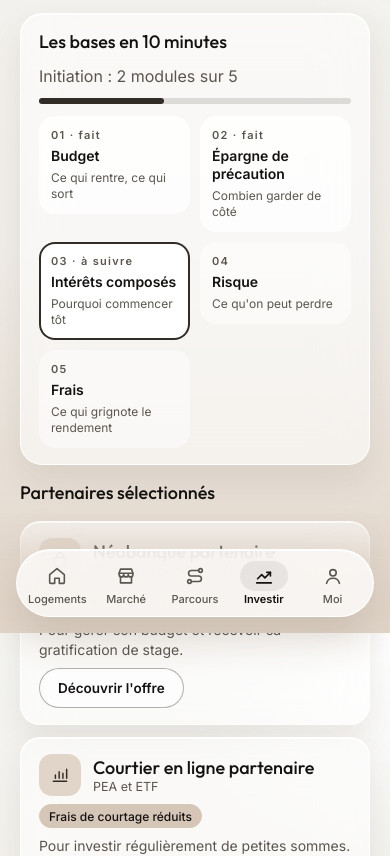
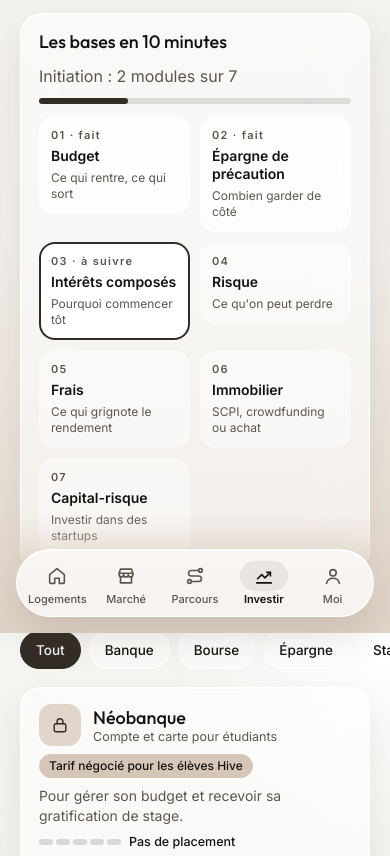
Before and after one commit to lawic-cs/hive-site, a plain HTML site: page investir.html in a window 390 px wide. Shown: the part 211-1067 px from the top of the page. Drawn offline with Linux system fonts and the light colour scheme.

Commit message:
Investir : capital-risque (startups Y Combinator), immobilier, immobilier de luxe et CGP
Co-Authored-By: Claude Opus 5.5 <noreply@anthropic.com>
Claude-Session: https://claude.ai/code/session_01ESYAtf8ZqdMufjrKf91JfF

```diff
--- a/assets/css/hive.css
+++ b/assets/css/hive.css
@@ -531,3 +531,13 @@ button.item { width: 100%; text-align: left; cursor: pointer; color: var(--encre
 .action__date { flex: none; font-size: 12px; font-weight: 600; color: var(--galet); white-space: nowrap; }
 .action .tag { flex: none; }
 .objectifs-btn { align-self: flex-start; }
+
+/* ---------- Investir : niveau de risque ---------- */
+.risk { display: flex; align-items: center; gap: 8px; font-size: 12.5px; font-weight: 500; }
+.risk__bars { display: inline-flex; gap: 3px; }
+.risk__bars i { width: 14px; height: 6px; border-radius: 3px; background: rgba(90, 86, 79, 0.2); }
+.risk__bars i.on { background: var(--moka); }
+.partner__horizon { display: inline-flex; align-items: center; gap: 6px; font-size: 12.5px; color: var(--galet); }
+.partner__horizon .ico svg { width: 15px; height: 15px; }
+.partner .sub { flex: 1; }
+.partner .tag { white-space: normal; height: auto; min-height: 24px; padding: 3px 9px; line-height: 16px; }
--- a/assets/js/app.js
+++ b/assets/js/app.js
@@ -32,6 +32,10 @@
     cart: '<path d="M4 5h2l2 10h9.5l2-7H7"/><circle cx="9.5" cy="19" r="1.3"/><circle cx="17" cy="19" r="1.3"/>',
     wash: '<rect x="5" y="3.5" width="14" height="17" rx="2"/><circle cx="12" cy="13" r="4"/><path d="M8 6.5h.01M11 6.5h.01"/>',
     cross: '<path d="M10 4h4v6h6v4h-6v6h-4v-6H4v-4h6z"/>',
+    rocket: '<path d="M12 3c3 1.5 5 4.8 5 8.5V15l-2.5 2h-5L7 15v-3.5C7 7.8 9 4.5 12 3z"/><circle cx="12" cy="10" r="1.6"/><path d="M9.5 17.5 8 21M14.5 17.5 16 21"/>',
+    building: '<path d="M5 20.5V5.5A1.5 1.5 0 0 1 6.5 4h7A1.5 1.5 0 0 1 15 5.5v15"/><path d="M15 10h3.5A1.5 1.5 0 0 1 20 11.5v9M3.5 20.5h17"/><path d="M8.5 8h3M8.5 11.5h3M8.5 15h3"/>',
+    diamond: '<path d="M7 4h10l4 5-9 11L3 9z"/><path d="M3 9h18M9.5 4 8 9l4 11 4-11-1.5-5"/>',
+    chat: '<path d="M5 5h14a1.5 1.5 0 0 1 1.5 1.5v9A1.5 1.5 0 0 1 19 17h-7l-4.5 3.5V17H5a1.5 1.5 0 0 1-1.5-1.5v-9A1.5 1.5 0 0 1 5 5z"/><path d="M8 10h8M8 13h5"/>',
     ticket: '<path d="M3.5 8A1.5 1.5 0 0 1 5 6.5h14A1.5 1.5 0 0 1 20.5 8v2.2a1.8 1.8 0 0 0 0 3.6V16a1.5 1.5 0 0 1-1.5 1.5H5A1.5 1.5 0 0 1 3.5 16v-2.2a1.8 1.8 0 0 0 0-3.6z"/><path d="M14.5 7v1.5M14.5 11.25v1.5M14.5 15.5V17"/>',
     filter: '<path d="M4 6h16M7 12h10M10 18h4"/>',
     home: '<path d="M4 10.5 12 4l8 6.5V19a1 1 0 0 1-1 1h-4.5v-5.5h-5V20H5a1 1 0 0 1-1-1z"/>',
@@ -911,9 +915,10 @@
       $("#modules").innerHTML = M.map(function (m, i) {
         var cls = i < done ? " is-done" : (i === done ? " is-now" : "");
         var etat = i < done ? " · fait" : (i === done ? " · à suivre" : "");
-        return '<li><button type="button" class="module' + cls + '" data-module="' + i + '"><small>0' + (i + 1) + esc(etat) + "</small><strong>" + esc(m[0]) + "</strong><span>" + esc(m[1]) + "</span></button></li>";
+        return '<li><button type="button" class="module' + cls + '" data-module="' + i + '"><small>' + (i < 9 ? "0" : "") + (i + 1) + esc(etat) + "</small><strong>" + esc(m[0]) + "</strong><span>" + esc(m[1]) + "</span></button></li>";
       }).join("");
       $("#progression").textContent = "Initiation : " + done + " module" + (done > 1 ? "s" : "") + " sur " + M.length;
+      $("#barre").setAttribute("aria-valuemax", M.length);
       var bar = $("#barre");
       bar.setAttribute("aria-valuenow", done);
       bar.firstElementChild.style.width = (done / M.length * 100) + "%";
@@ -930,12 +935,33 @@
       toast(done === M.length ? "Initiation terminée. Bravo !" : "Module « " + M[i][0] + " » terminé.");
     });
 
-    $("#partenaires").innerHTML = D.partenaires.map(function (p) {
-      return '<article class="partner glass"><div class="partner__head"><span class="tile">' + svg(p.icone, 20) + "</span>" +
-        '<span><span class="partner__name">' + esc(p.nom) + '</span><span class="muted">' + esc(p.categorie) + "</span></span></div>" +
-        tags([[p.offre, true]]) + '<p class="sub">' + esc(p.detail) + "</p>" +
-        '<button type="button" class="btn btn--ghost" data-toast="Demande envoyée : le partenaire t\'envoie les conditions de l\'offre Hive.">Découvrir l\'offre</button></article>';
+    var familles = ["Tout"].concat(D.partenaires.map(function (p) { return p.famille; }).filter(function (f, i, a) { return a.indexOf(f) === i; }));
+    var famille = "Tout";
+    $("#familles").innerHTML = familles.map(function (f, i) {
+      return '<button type="button" class="chip" data-famille="' + esc(f) + '" aria-pressed="' + (i === 0) + '">' + esc(f) + "</button>";
     }).join("");
+    function risque(p) {
+      var bars = "";
+      for (var i = 1; i <= 5; i++) bars += '<i class="' + (i <= p.risque ? "on" : "") + '"></i>';
+      return '<div class="risk"><span class="risk__bars" role="img" aria-label="Niveau de risque ' + p.risque + ' sur 5">' + bars + "</span><span>" + esc(p.risqueTxt) + "</span></div>";
+    }
+    function renderPartenaires() {
+      $("#partenaires").innerHTML = D.partenaires.filter(function (p) { return famille === "Tout" || p.famille === famille; }).map(function (p) {
+        return '<article class="partner glass"><div class="partner__head"><span class="tile">' + svg(p.icone, 20) + "</span>" +
+          '<span><span class="partner__name">' + esc(p.nom) + '</span><span class="muted">' + esc(p.categorie) + "</span></span></div>" +
+          tags([[p.offre, true]]) + '<p class="sub">' + esc(p.detail) + "</p>" +
+          risque(p) + '<span class="partner__horizon">' + ico("cal") + esc(p.horizon) + "</span>" +
+          '<button type="button" class="btn btn--ghost" data-toast="' + esc(p.toast || "Demande envoyée : le partenaire t'envoie les conditions de l'offre Hive.") + '">' + esc(p.cta || "Découvrir l'offre") + "</button></article>";
+      }).join("");
+    }
+    $("#familles").addEventListener("click", function (e) {
+      var b = e.target.closest("[data-famille]");
+      if (!b) return;
+      famille = b.getAttribute("data-famille");
+      $$("#familles [data-famille]").forEach(function (x) { x.setAttribute("aria-pressed", String(x === b)); });
+      renderPartenaires();
+    });
+    renderPartenaires();
     renderModules();
   }
 
--- a/assets/js/data.js
+++ b/assets/js/data.js
@@ -299,12 +299,27 @@ window.HIVE_DATA = {
     ["Épargne de précaution", "Combien garder de côté"],
     ["Intérêts composés", "Pourquoi commencer tôt"],
     ["Risque", "Ce qu'on peut perdre"],
-    ["Frais", "Ce qui grignote le rendement"]
+    ["Frais", "Ce qui grignote le rendement"],
+    ["Immobilier", "SCPI, crowdfunding ou achat"],
+    ["Capital-risque", "Investir dans des startups"]
   ],
 
+  /* Partenaires d'investissement. risque : 0 (pas de placement) à 5 (perte totale possible). */
   partenaires: [
-    { icone: "lock", nom: "Néobanque partenaire", categorie: "Compte et carte pour étudiants", offre: "Tarif négocié pour les élèves Hive", detail: "Pour gérer son budget et recevoir sa gratification de stage." },
-    { icone: "chart", nom: "Courtier en ligne partenaire", categorie: "PEA et ETF", offre: "Frais de courtage réduits", detail: "Pour investir régulièrement de petites sommes." },
-    { icone: "shield", nom: "Assureur partenaire", categorie: "Assurance-vie", offre: "Versement initial réduit", detail: "Pour une épargne de long terme." }
+    { famille: "Banque", icone: "lock", nom: "Néobanque", categorie: "Compte et carte pour étudiants", offre: "Tarif négocié pour les élèves Hive",
+      detail: "Pour gérer son budget et recevoir sa gratification de stage.", risque: 0, risqueTxt: "Pas de placement", horizon: "Au quotidien" },
+    { famille: "Bourse", icone: "chart", nom: "Courtier en ligne", categorie: "PEA et ETF", offre: "Frais de courtage réduits",
+      detail: "Pour investir régulièrement de petites sommes en Bourse.", risque: 3, risqueTxt: "Moyen · capital non garanti", horizon: "5 ans et plus" },
+    { famille: "Épargne", icone: "shield", nom: "Assureur", categorie: "Assurance-vie", offre: "Versement initial réduit",
+      detail: "Pour une épargne de long terme, avec des supports au choix.", risque: 2, risqueTxt: "Selon les supports choisis", horizon: "8 ans et plus" },
+    { famille: "Startups", icone: "rocket", nom: "Fonds de capital-risque", categorie: "Startups passées par Y Combinator", offre: "Ticket d'entrée réduit pour les élèves Hive",
+      detail: "Investir aux côtés d'un fonds dans des startups sorties de Y Combinator, l'accélérateur de la Silicon Valley.", risque: 5, risqueTxt: "Très élevé · perte totale possible", horizon: "8 à 10 ans, argent bloqué" },
+    { famille: "Immobilier", icone: "building", nom: "Plateforme immobilière", categorie: "SCPI et crowdfunding immobilier", offre: "Frais d'entrée réduits",
+      detail: "Investir dans l'immobilier avec quelques centaines d'euros, sans acheter un logement entier.", risque: 3, risqueTxt: "Moyen · capital non garanti", horizon: "8 ans et plus" },
+    { famille: "Immobilier", icone: "diamond", nom: "Club immobilier de prestige", categorie: "Immobilier de luxe", offre: "Accès aux club deals réservés",
+      detail: "Investir à plusieurs dans des biens d'exception : appartements de standing, villas, hôtels particuliers.", risque: 4, risqueTxt: "Élevé · capital non garanti, peu liquide", horizon: "5 à 7 ans" },
+    { famille: "Conseil", icone: "chat", nom: "Conseiller en gestion de patrimoine", categorie: "CGP · bilan et stratégie", offre: "Premier bilan patrimonial offert",
+      detail: "Pour construire ta stratégie : épargne, investissements, fiscalité et premier achat immobilier.", risque: 0, risqueTxt: "Conseil, pas de placement", horizon: "Rendez-vous en visio ou à Marseille",
+      cta: "Prendre rendez-vous", toast: "Demande envoyée : le conseiller te propose un créneau pour ton bilan." }
   ]
 };
--- a/investir.html
+++ b/investir.html
@@ -27,11 +27,12 @@
         <div class="cols__main">
           <section class="glass card" aria-labelledby="bases-titre">
             <div class="section-head"><h2 id="bases-titre">Les bases en 10 minutes</h2><span class="muted" id="progression"></span></div>
-            <div class="progress" id="barre" role="progressbar" aria-label="Progression de l'initiation" aria-valuemin="0" aria-valuemax="5"><div></div></div>
+            <div class="progress" id="barre" role="progressbar" aria-label="Progression de l'initiation" aria-valuemin="0" aria-valuemax="7"><div></div></div>
             <ol class="modules" id="modules"></ol>
           </section>
 
           <div class="section-head"><h2>Partenaires sélectionnés</h2></div>
+          <div class="chips" role="group" aria-label="Types de placement" id="familles"></div>
           <div class="partners" id="partenaires"></div>
         </div>
 
@@ -45,7 +46,7 @@
             </div>
           </section>
 
-          <p class="note"><span class="ico" data-icon="info"></span><span>Hive présente des partenaires et peut être rémunéré par eux. Ce n'est pas un conseil personnalisé. Investir comporte un risque de perte en capital.</span></p>
+          <p class="note"><span class="ico" data-icon="info"></span><span>Hive présente des partenaires et peut être rémunéré par eux. Ce n'est pas un conseil personnalisé. Investir comporte un risque de perte en capital, jusqu'à la perte totale pour les startups. L'immobilier et le capital-risque sont des placements peu liquides : l'argent peut rester bloqué plusieurs années.</span></p>
         </aside>
       </div>
     </div>
```
Also changed, not shown: 1 other file.
